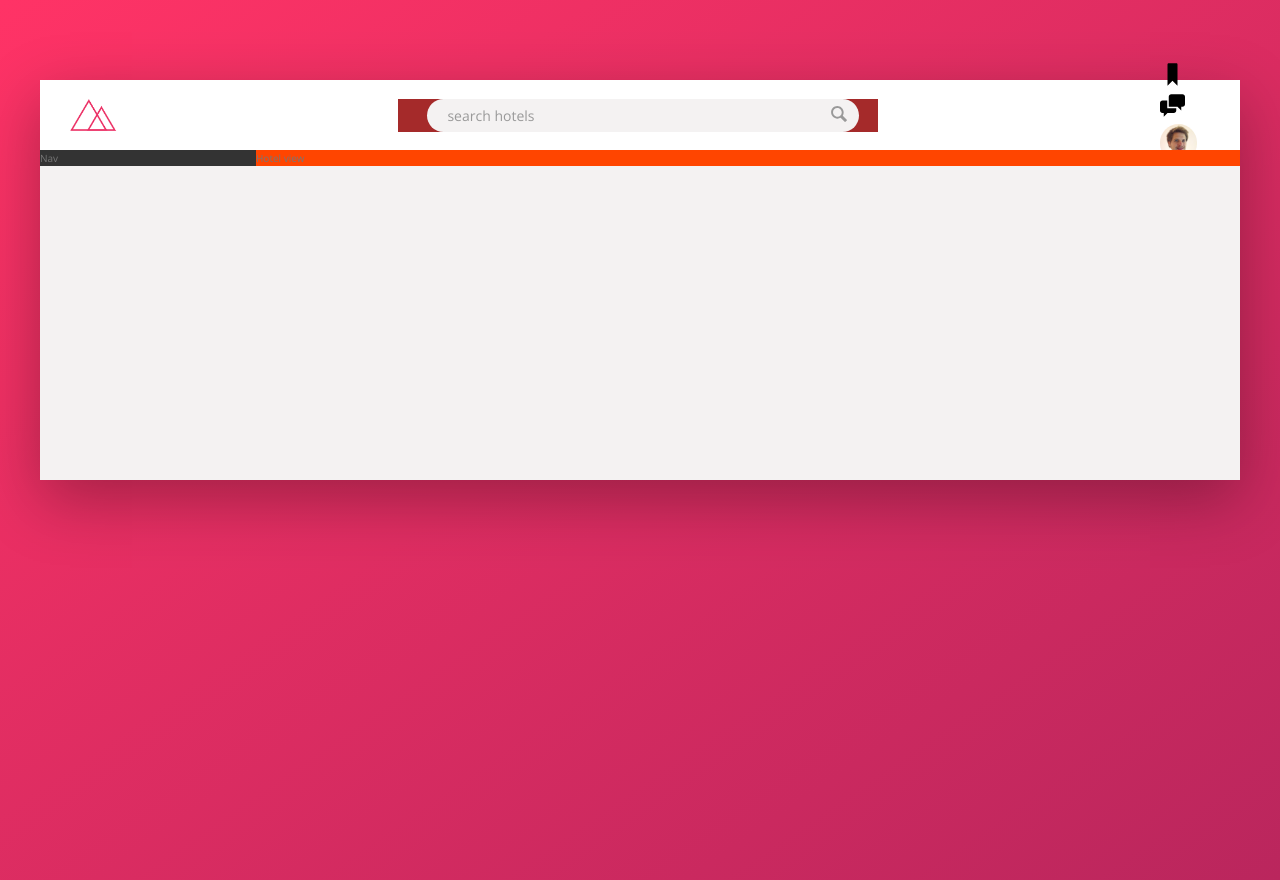
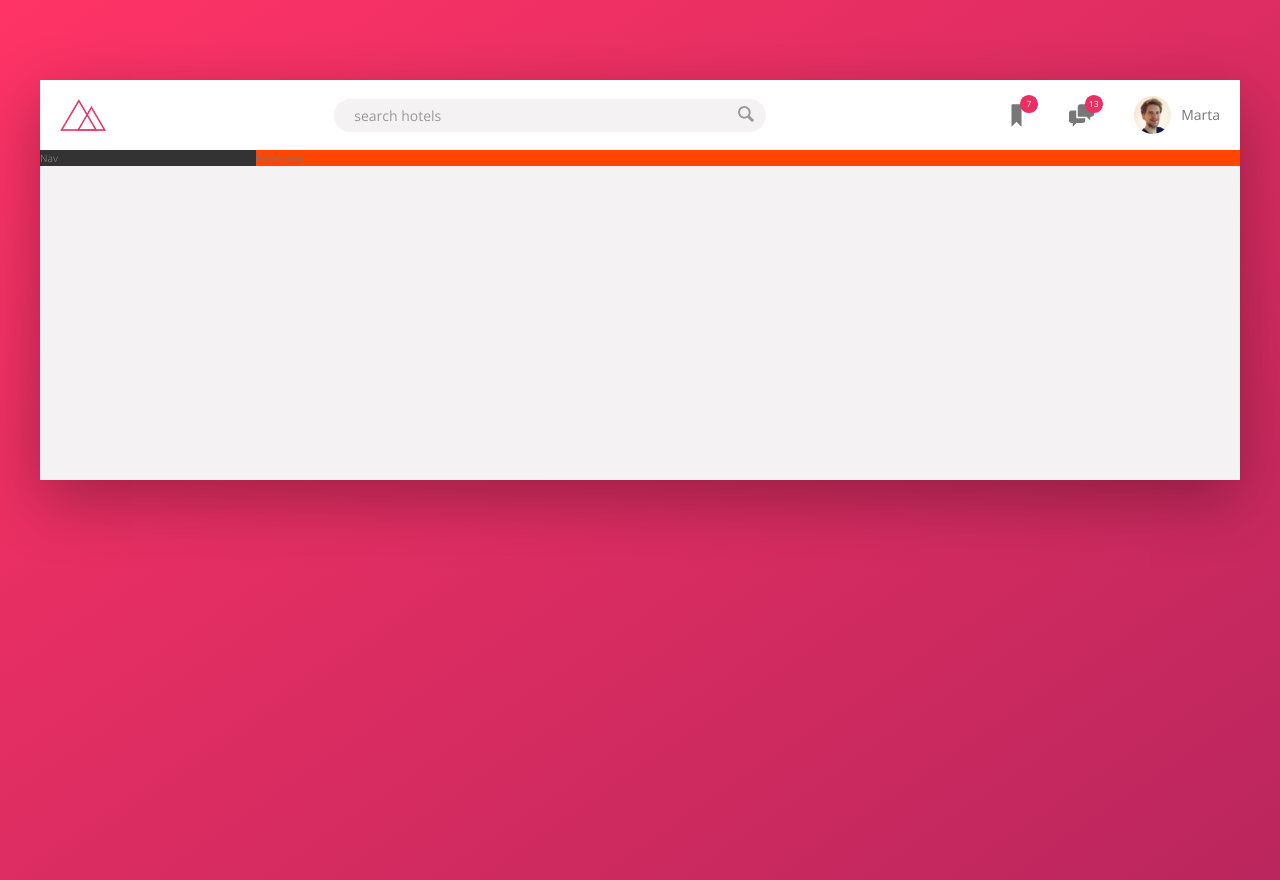
Before and after one commit to mkruneva/trillo, a website: page index.html in a window 1280 px wide. Drawn offline with nearby package versions, Linux system fonts and the light colour scheme.

Commit message:
header notifications style

```diff
--- a/index.html
+++ b/index.html
@@ -30,13 +30,13 @@
                     <svg class="user-nav__icon">
                             <use xlink:href="./img/SVG/sprite.svg#icon-bookmark"></use>
                         </svg>
-                    <span class="user-nav__notification"></span>
+                    <span class="user-nav__notification">7</span>
                 </div>
                 <div class="user-nav__icon-box">
                     <svg class="user-nav__icon">
                             <use xlink:href="./img/SVG/sprite.svg#icon-chat"></use>
                         </svg>
-                    <span class="user-nav__notification"></span>
+                    <span class="user-nav__notification">13</span>
                 </div>
                 <div class="user-nav__user">
                     <img src="./img/user.jpg" alt="user photo" class="user-nav__user-photo">
--- a/sass/_components.scss
+++ b/sass/_components.scss
@@ -1,12 +1,11 @@
 //// logo
 .logo {
     height: 3.25rem;
-    margin-left: 3rem;
+    margin-left: 2rem;
 }
 
 //// search
 .search {
-    background-color: brown;
     flex: 0 0 40%; // grow shrink width
     display: flex;
     justify-content: center;
@@ -32,7 +31,7 @@
             color: $color-grey-dark-3;
         }
     }
-    &__input:focus + &__button {
+    &__input:focus+&__button {
         background-color: $color-grey-light-3;
     }
     &__button {
@@ -48,15 +47,47 @@
 
 //// USER NAV
 .user-nav {
-    &__icon-box {}
+    display: flex;
+    align-self: stretch;
+    align-items: center;
+    &>* {
+        display: flex;
+        align-items: center;
+        padding: 0 2rem;
+        cursor: pointer;
+        height: 100%;
+    }
+    &>*:hover {
+        background-color: $color-grey-light-2;
+    }
+    &__icon-box {
+        position: relative;
+    }
     &__icon {
         height: 2.5rem;
         width: 2.5rem;
+        fill: $color-grey-dark-2;
     }
-    &__notification {}
+    &__notification {
+        font-size: .85rem;
+        font-weight: 300;
+        height: 1.75rem;
+        width: 1.75rem;
+        border-radius: 50%;
+        color: #fff;
+        background-color: $color-primary;
+        position: absolute;
+        top: 1.5rem;
+        right: 1.1rem;
+
+        display: flex;
+        justify-content: center;
+        align-items: center;
+    }
     &__user {}
     &__user-photo {
         height: 3.75rem;
         border-radius: 50%;
+        margin-right: 1rem;
     }
 }
```
Also changed, not shown: css/style.css.
